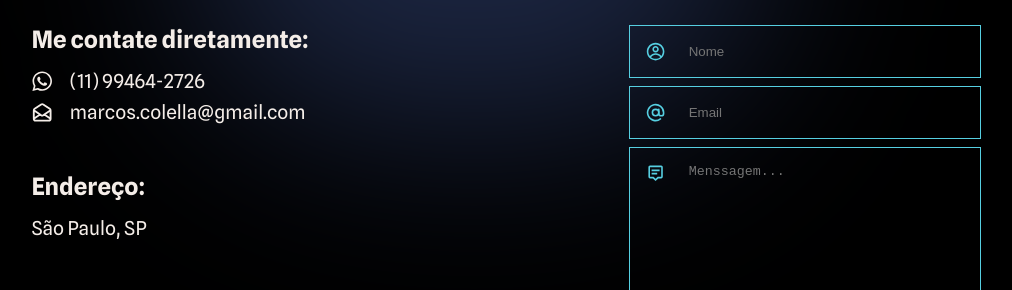
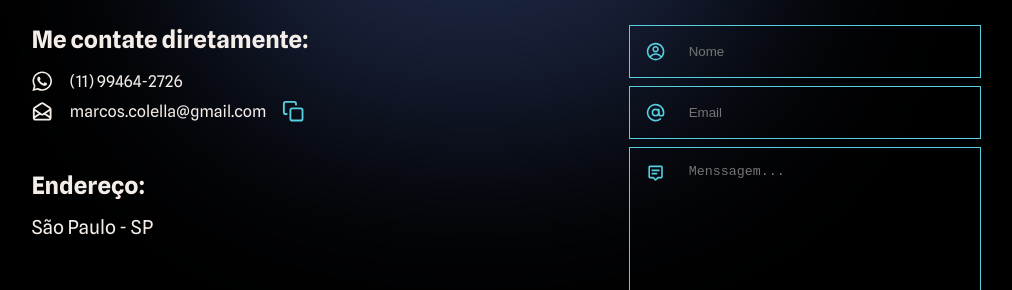
Before and after one commit to ColellaDev/Portfolio, a React (Vite) app: page / in a window 1280 px wide. Shown: the part 6459-6749 px from the top of the page, without its empty margins (134-1146 px from the left). Built offline with nearby package versions, Linux system fonts and the light colour scheme.

Commit message:
Adicionado Link E-mail e Whatsapp

```diff
--- a/src/components/Contact/index.jsx
+++ b/src/components/Contact/index.jsx
@@ -4,11 +4,11 @@ import { AiOutlineGithub } from "react-icons/ai";
 import { HiOutlineMailOpen } from "react-icons/hi";
 import { FaWhatsapp } from "react-icons/fa";
 import { CgProfile } from "react-icons/cg";
-import { FiAtSign } from "react-icons/fi";
+import { FiAtSign, FiCopy } from "react-icons/fi";
 import { BiMessageAltDetail } from "react-icons/bi";
 import { Slide } from "react-awesome-reveal";
 import { useState } from "react";
-import emailjs from "@emailjs/browser"
+import emailjs from "@emailjs/browser";
 import { toast } from "sonner";
 
 
@@ -43,6 +43,13 @@ export function Contact() {
 
     }
 
+    function handleCopy(textToCopy) {
+        navigator.clipboard.writeText(textToCopy)
+            .then(() => {
+                toast.success(`E-mail copiado`);
+            })
+    }
+
     return (
         <Container id="Contact">
 
@@ -50,21 +57,26 @@ export function Contact() {
 
         <div className="contatos">
 
-        <Slide>
+        <Slide direction="left">
             <Profile>
                 <div className="info">
                     <h2>Me contate diretamente:</h2>
                      <div className="contactMe">
-                         <FaWhatsapp/> <p>(11) 99464-2726</p>
+                         <FaWhatsapp/>
+                         <a href="https://wa.me/5511994642726" target="_blank">(11) 99464-2726</a>
                      </div>
                     <div className="contactMe">
-                        <HiOutlineMailOpen/><p>marcos.colella@gmail.com</p>
+                        <HiOutlineMailOpen/>
+                        <a href="mailto:marcos.colella@gmail.com">marcos.colella@gmail.com</a>
+                        <button className="copy-button" onClick={() => handleCopy('marcos.colella@gmail.com', 'E-mail')}>
+                            <FiCopy />
+                        </button>
                     </div>
                 </div>
 
                 <div className="address">
                      <h2>Endereço:</h2>
-                     <p>São Paulo, SP</p>
+                     <p>São Paulo - SP</p>
                 </div>
 
                 <div className="profiles">
--- a/src/components/Contact/styles.js
+++ b/src/components/Contact/styles.js
@@ -43,6 +43,33 @@ export const Profile = styled.div`
 
       svg {
         font-size: 1.4rem;
+      }
+
+      a {
+        color: ${({ theme }) => theme.COLORS.PRIMARY};
+        text-decoration: none;
+        transition: filter 200ms;
+
+        &:hover {
+          filter: brightness(0.8);
+        }
+      }
+
+      .copy-button {
+        background: none;
+        border: none;
+        color: ${({ theme }) => theme.COLORS.SECUNDARY};
+        cursor: pointer;
+        display: flex;
+        align-items: center;
+        justify-content: center;
+        font-size: 1.2rem;
+        transition: 200ms;
+
+        &:hover {
+          transform: scale(1.2);
+          filter: brightness(0.8);
+        }
       }
     }
   }
```
